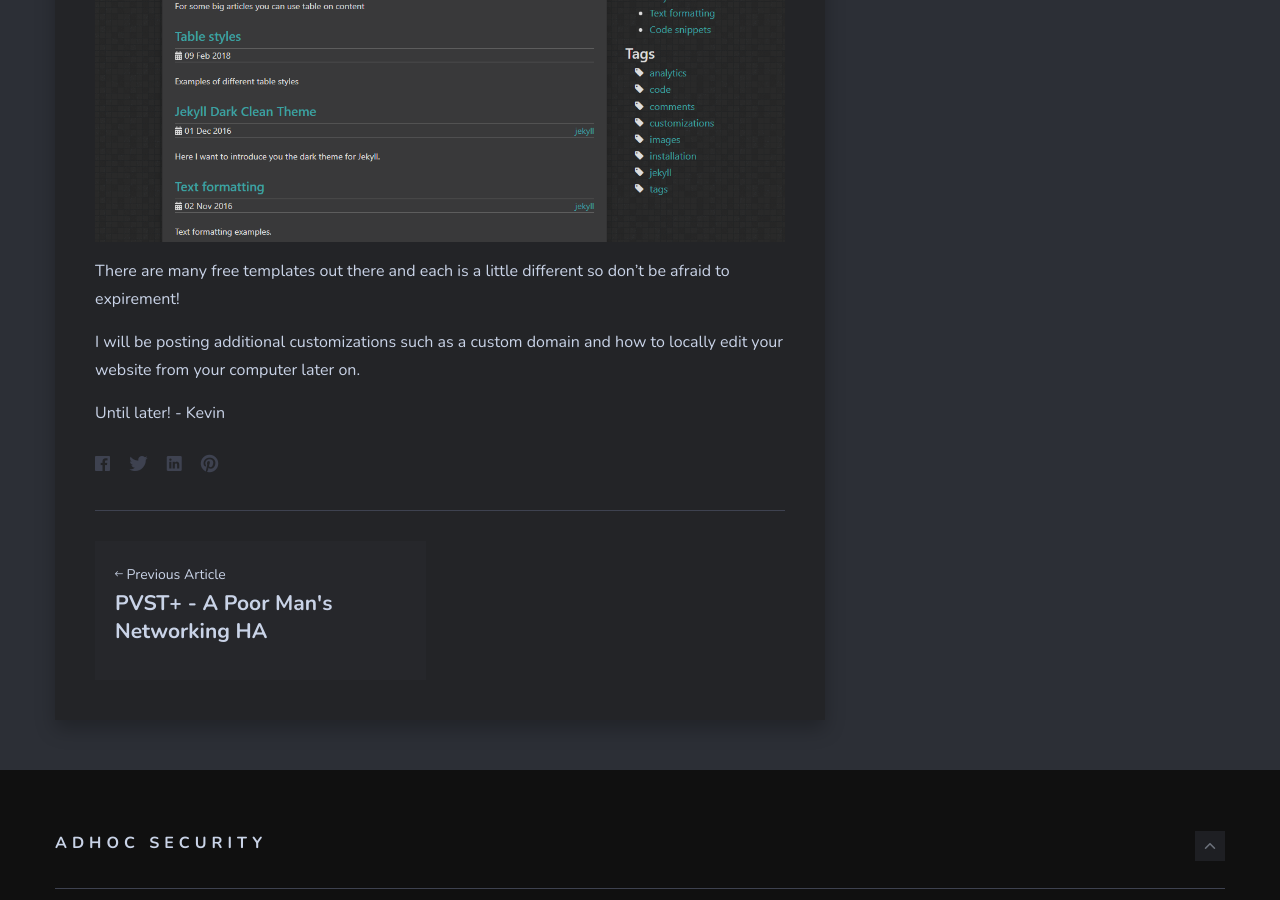
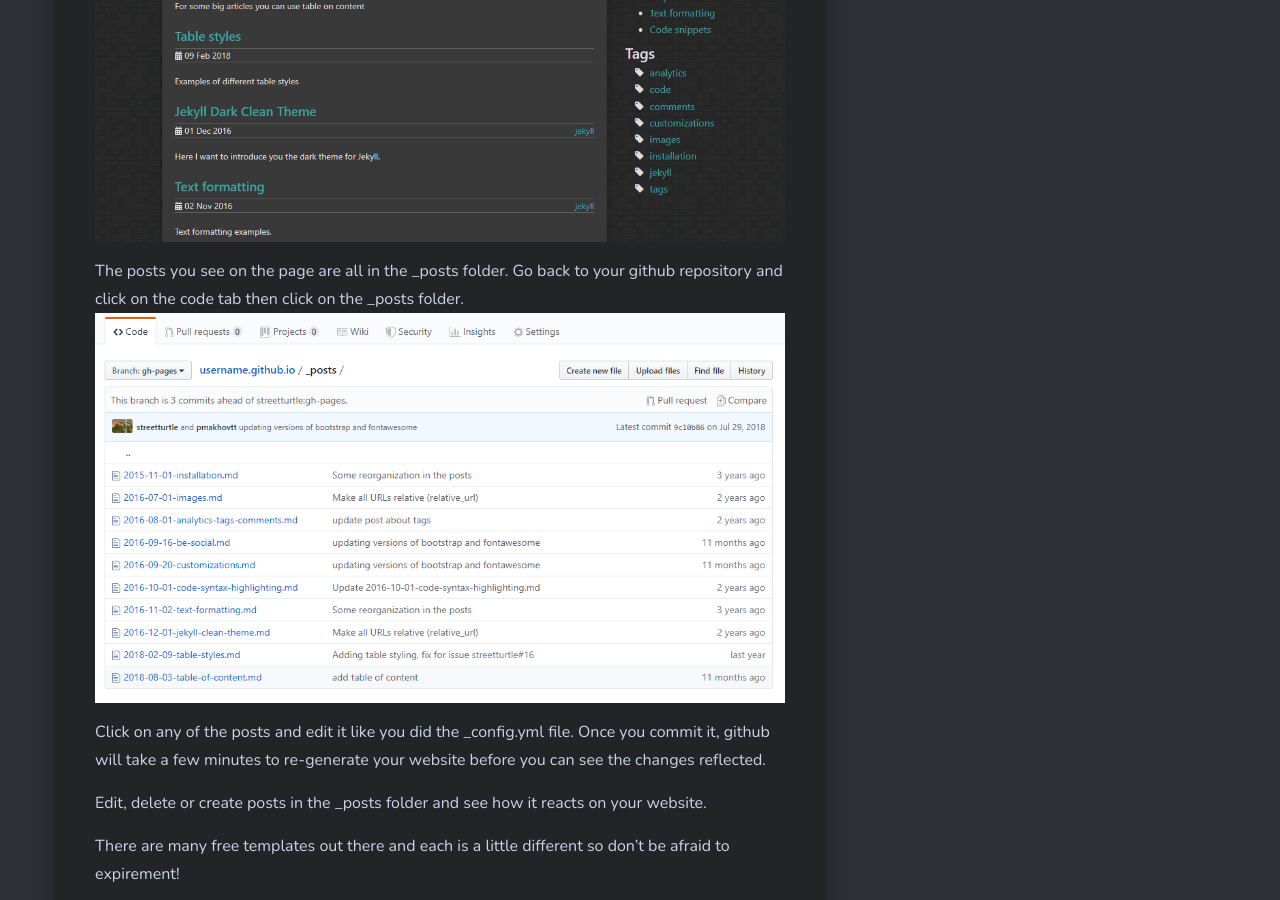
Before and after one commit to KievCast/kievcast.github.io, a Jekyll site: the page built from _posts/2019-07-05-creating-free-blog-github.md, in a window 1280 px wide and 900 px high, scrolled down 5407 px. Built offline with Jekyll 4.4.1, drawn with Linux system fonts in a browser that asks for light colours; nearby versions of some CDN libraries; comment, search, counter and statistics services are not loaded.

Commit message:
update blog post 1

```diff
--- a/_posts/2019-07-05-creating-free-blog-github.md
+++ b/_posts/2019-07-05-creating-free-blog-github.md
@@ -61,6 +61,13 @@
 
 ![]({{site.baseurl}}/img/free-blog/blog_example.png)
 
+The posts you see on the page are all in the _posts folder. Go back to your github repository and click on the code tab then click on the _posts folder.
+![]({{site.baseurl}}/img/free-blog/posts.png)
+
+Click on any of the posts and edit it like you did the _config.yml file. Once you commit it, github will take a few minutes to re-generate your website before you can see the changes reflected.
+
+Edit, delete or create posts in the _posts folder and see how it reacts on your website.
+
 There are many free templates out there and each is a little different so don't be afraid to expirement!
 
 I will be posting additional customizations such as a custom domain and how to locally edit your website from your computer later on.
```
Also changed, not shown: img/free-blog/posts.png (added).
